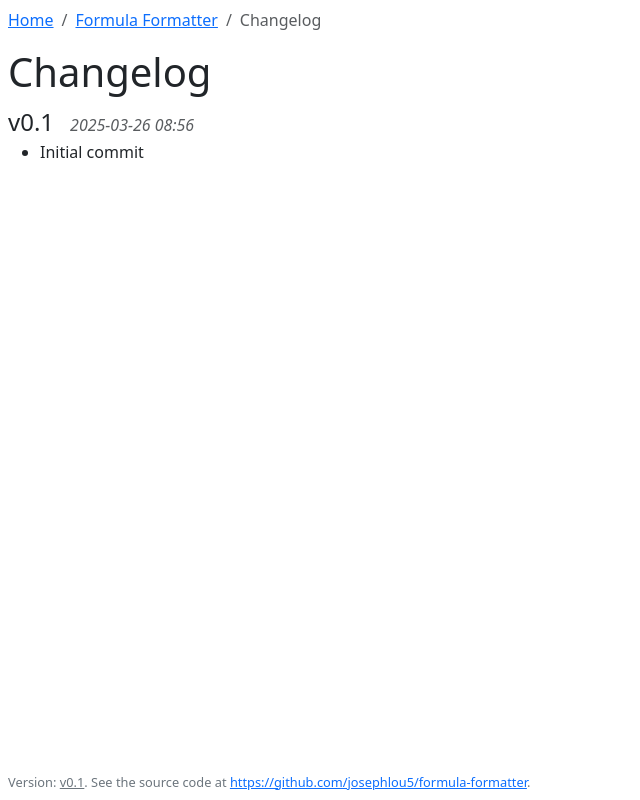
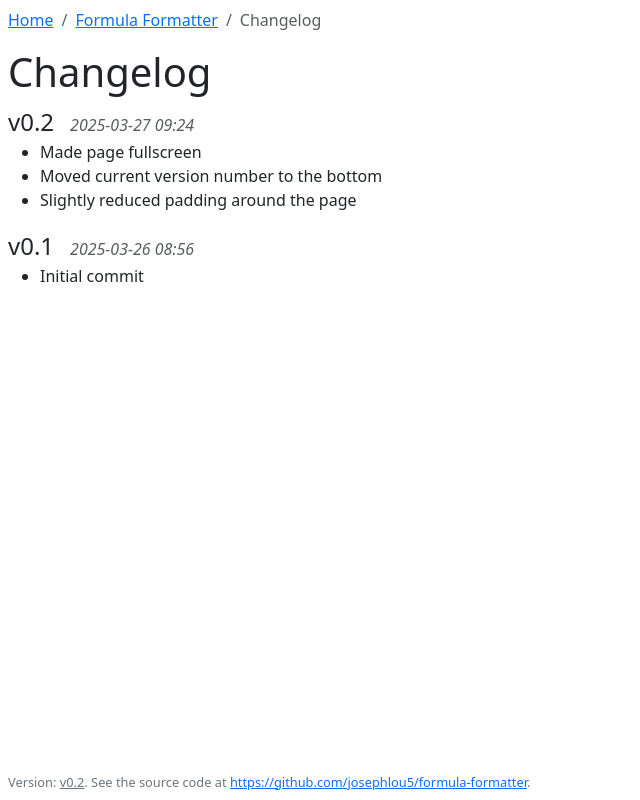
Before and after one commit to josephlou5/formula-formatter, a Next.js app: page /changelog in a window 1280 px wide. Shown: the whole page, without its empty margins (0-640 px from the left). Built offline with nearby package versions, Linux system fonts and the light colour scheme.

Commit message:
Update changelog

```diff
--- a/src/app/changelog/changelog.ts
+++ b/src/app/changelog/changelog.ts
@@ -20,6 +20,15 @@ export const CHANGELOG: Version[] = [
     version: [0, 1],
     timestamp: "2025-03-26 08:56",
     description: [{ text: "Initial commit" }],
+  },
+  {
+    version: [0, 2],
+    timestamp: "2025-03-27 09:24",
+    description: [
+      { text: "Made page fullscreen" },
+      { text: "Moved current version number to the bottom" },
+      { text: "Slightly reduced padding around the page" },
+    ],
   },
 ].sort((v1, v2) => -cmpVersions(v1.version, v2.version));
 
```
